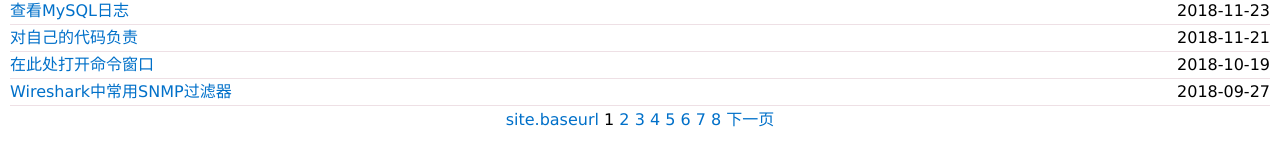
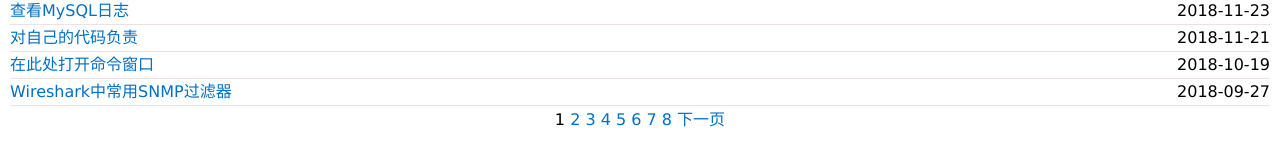
Before and after one commit to yinyongxian/yinyongxian.github.io, a Jekyll site: the page built from index.html, in a window 1280 px wide. Shown: the part 157-323 px from the top of the page. Built offline with Jekyll 4.4.1, drawn with Linux system fonts in a browser that asks for light colours; the list of posts is cut into pages by our own code.

Commit message:
分页可跳转

```diff
--- a/index.html
+++ b/index.html
@@ -44,7 +44,6 @@ title: 清流泉
   <div style="text-align: center">
     {% if paginator.total_pages > 1 %}
     <!-- 分页代码 -->
-    <a href="{{site.baseurl}}">site.baseurl</a>
     {% if paginator.previous_page %}
     <a href="{{ paginator.previous_page_path | prepend: site.baseurl | replace: '//', '/' }}">上一页</a>
     {% endif %}
@@ -55,7 +54,7 @@ title: 清流泉
     {% elsif page == 1 %}
       <a href="{{ '/index.html' | prepend: site.baseurl | replace: '//', '/' }}">{{ page }}</a>
     {% else %}
-      <a href="{{ site.paginate_path | prepend: site.baseurl | replace: '//', '/' | replace: ':num', page }}">{{ page }}</a>
+      <a href="{{ site.paginate_path | prepend: "/" | prepend: site.baseurl | replace: '//', '/' | replace: ':num', page }}">{{ page }}</a>
     {% endif %}
     {% endfor %}
 
```
Also changed, not shown: _config.yml (line endings or trailing spaces).
